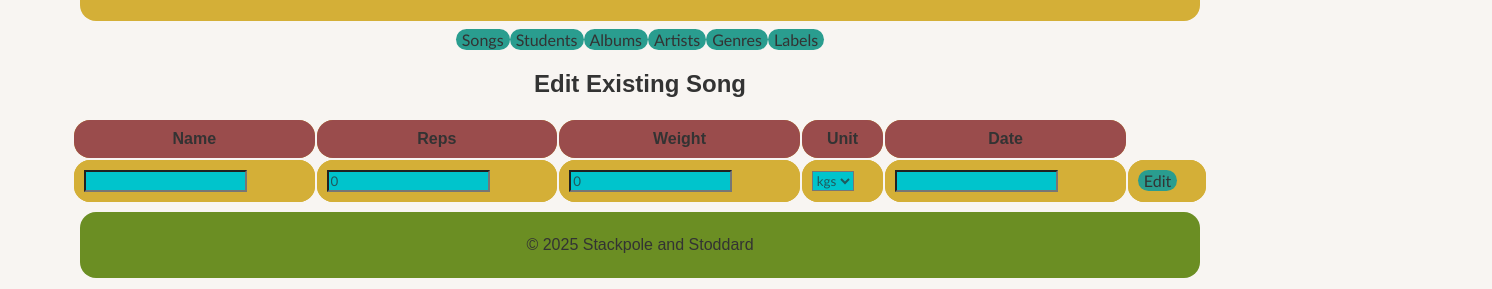
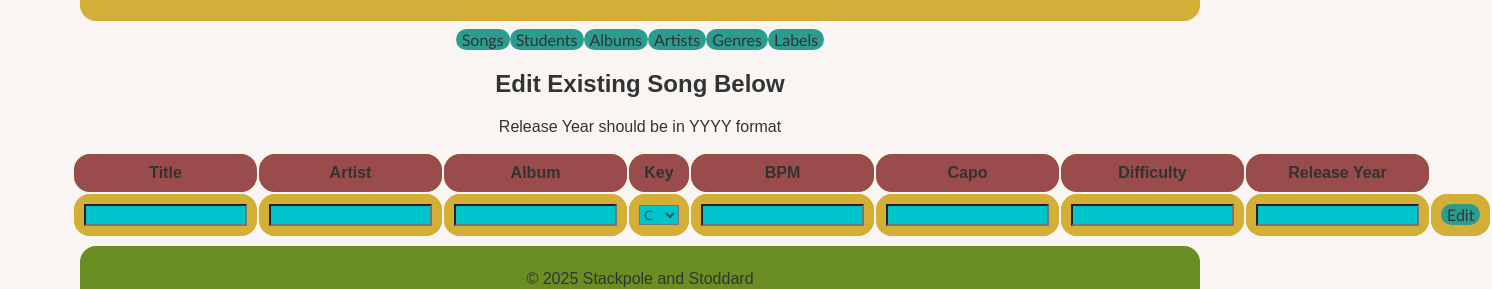
Before and after one commit to cocomittens/guitar-db, a React (Vite) app in the folder frontend/: page /edit-Song/1 in a window 1280 px wide. Shown: the part 320-609 px from the top of the page, 1492 px wide, since content can reach past the window. Built offline with nearby package versions, Linux system fonts and the light colour scheme; no server answers.

Commit message:
Edit and delete

```diff
--- a/frontend/src/components/Table.jsx
+++ b/frontend/src/components/Table.jsx
@@ -1,5 +1,7 @@
 import TableRow from "./TableRow";
 import "../App.css";
+import Delete from "./Delete";
+import Edit from "./Edit";
 
 function Table({ items, columns }) {
   return (
--- a/frontend/src/components/TableRow.jsx
+++ b/frontend/src/components/TableRow.jsx
@@ -1,4 +1,6 @@
 import "../App.css";
+import Edit from "./Edit";
+import Delete from "./Delete";
 
 function TableRow({ item }) {
   return (
@@ -6,6 +8,8 @@ function TableRow({ item }) {
       {Object.keys(item).map((key, index) => (
         <td key={index}>{item[key]}</td>
       ))}
+      <Edit />
+      <Delete />
     </tr>
   );
 }
--- a/frontend/src/pages/CreateSongPage.jsx
+++ b/frontend/src/pages/CreateSongPage.jsx
@@ -1,40 +1,37 @@
-import { useState } from 'react';
-import { useNavigate } from 'react-router-dom'
+import { useState } from "react";
+import { useNavigate } from "react-router-dom";
 
 export const AddSongPage = () => {
-
-    const [title, settitle] = useState('');
-    const [artist, setartist] = useState('');
-    const [album, setalbum] = useState('');
-    const [key, setkey] = useState('C');
-    const [bpm, setbpm] = useState('');
-    const [capo, setcapo] = useState('');
-    const [difficulty, setdifficulty] = useState('');
-    const [year, setyear] = useState('');
+  const [title, settitle] = useState("");
+  const [artist, setartist] = useState("");
+  const [album, setalbum] = useState("");
+  const [key, setkey] = useState("C");
+  const [bpm, setbpm] = useState("");
+  const [capo, setcapo] = useState("");
+  const [difficulty, setdifficulty] = useState("");
+  const [year, setyear] = useState("");
 
   const navigate = useNavigate();
 
   const addSong = async () => {
-        const newSong = {title, artist, album, key, bpm, capo, difficulty, year}
-        const response = await fetch(
-            '/Songs', {
-                method: 'POST',
-                headers: {'Content-type': 'application/json'},
+    const newSong = { title, artist, album, key, bpm, capo, difficulty, year };
+    const response = await fetch("/Songs", {
+      method: "POST",
+      headers: { "Content-type": "application/json" },
       body: JSON.stringify(newSong),
+    });
+    if (response.status === 201) {
+      alert("Successfully added the Song");
+    } else {
+      alert("Failed to add Song, status code = " + response.status);
     }
-        );
-        if(response.status===201){
-            alert("Successfully added the Song");
-        }else{
-            alert("Failed to add Song, status code = " + response.status)
-        }
-        navigate('/')
+    navigate("/");
   };
 
   return (
     <div>
       <h2>Log New Song Below</h2>
-        <p>capo should be in MM-DD-YY format</p>
+      <p>Release Year should be in YYYY format</p>
       <table>
         <thead>
           <tr>
@@ -46,89 +43,89 @@ export const AddSongPage = () => {
             <th>Capo</th>
             <th>Difficulty</th>
             <th>Release Year</th>
-
           </tr>
         </thead>
         <tbody>
-
           <tr>
             <td>
               <input
                 type="text"
                 id="Song title"
                 value={title}
-                onChange={e => settitle(e.target.value)} />
+                onChange={(e) => settitle(e.target.value)}
+              />
             </td>
             <td>
               <input
                 type="text"
                 value={artist}
-                onChange={e => setartist(e.target.value)} />
+                onChange={(e) => setartist(e.target.value)}
+              />
             </td>
             <td>
               <input
                 type="text"
                 value={album}
-                onChange={e=> setalbum(e.target.value)} />
+                onChange={(e) => setalbum(e.target.value)}
+              />
             </td>
             <td>
               <select
                 type="text"
                 value={key}
-                onChange={e => setkey(e.target.value)}
+                onChange={(e) => setkey(e.target.value)}
               >
-                <option value = "C">C</option>
-                <option value = "C#">C#</option>
-                <option value = "D">D</option>
-                <option value = "D#">D#</option>
-                <option value = "E">E</option>
-                <option value = "F">F</option>
-                <option value = "F#">F#</option>
-                <option value = "G">G</option>
-                <option value = "G#">G#</option>
-                <option value = "A">A</option>
-                <option value = "A#">A#</option>
-                <option value = "B">B</option>
+                <option value="C">C</option>
+                <option value="C#">C#</option>
+                <option value="D">D</option>
+                <option value="D#">D#</option>
+                <option value="E">E</option>
+                <option value="F">F</option>
+                <option value="F#">F#</option>
+                <option value="G">G</option>
+                <option value="G#">G#</option>
+                <option value="A">A</option>
+                <option value="A#">A#</option>
+                <option value="B">B</option>
               </select>
             </td>
             <td>
               <input
                 type="number"
                 value={bpm}
-                onChange={e => setbpm(e.target.valueAsNumber)} />
+                onChange={(e) => setbpm(e.target.valueAsNumber)}
+              />
             </td>
             <td>
               <input
                 type="number"
                 value={capo}
-                onChange={e => setcapo(e.target.valueAsNumber)} />
+                onChange={(e) => setcapo(e.target.valueAsNumber)}
+              />
             </td>
             <td>
               <input
                 type="number"
                 value={difficulty}
-                onChange={e => setdifficulty(e.target.valueAsNumber)} />
+                onChange={(e) => setdifficulty(e.target.valueAsNumber)}
+              />
             </td>
             <td>
               <input
                 type="number"
                 value={year}
-                onChange={e => setyear(e.target.valueAsNumber)} />
+                onChange={(e) => setyear(e.target.valueAsNumber)}
+              />
             </td>
 
             <td classtitle="no-border-row">
-            <button
-                onClick={addSong}
-            >Add</button>
+              <button onClick={addSong}>Add</button>
             </td>
           </tr>
-
         </tbody>
       </table>
     </div>
-
-
   );
-}
+};
 
 export default AddSongPage;
--- a/frontend/src/pages/EditSongPage.jsx
+++ b/frontend/src/pages/EditSongPage.jsx
@@ -1,122 +1,131 @@
-import { useState, useEffect } from 'react';
-import { useNavigate, useParams } from 'react-router-dom'
+import { useState } from "react";
+import { useNavigate } from "react-router-dom";
 
 export const EditSongPage = () => {
-
-    const {id} = useParams();
-    const [name, setName] = useState('');
-    const [reps, setReps] = useState(0);
-    const [weight, setWeight] = useState(0);
-    const [unit, setUnit] = useState('kgs');
-    const [date, setDate] = useState('');
-
+  const [title, settitle] = useState("");
+  const [artist, setartist] = useState("");
+  const [album, setalbum] = useState("");
+  const [key, setkey] = useState("C");
+  const [bpm, setbpm] = useState("");
+  const [capo, setcapo] = useState("");
+  const [difficulty, setdifficulty] = useState("");
+  const [year, setyear] = useState("");
 
   const navigate = useNavigate();
 
-
-    useEffect(() => {
-        const fetchSong = async () => {
-            const response = await fetch(`/Song/${id}`);
-            if (response.ok) {
-                const Song = await response.json();
-                setName(Song.name);
-                setReps(Song.reps);
-                setWeight(Song.weight);
-                setUnit(Song.unit);
-                setDate(Song.date);
+  const editSong = async () => {
+    const editedSong = { name, reps, weight, unit, date };
+    const response = await fetch(`/Song/${id}`, {
+      method: "PUT",
+      headers: { "Content-type": "application/json" },
+      body: JSON.stringify(editedSong),
+    });
+    if (response.status === 200) {
+      alert("Successfully edited the Song");
     } else {
-                console.error('Failed to fetch Song');
+      alert("Failed to edit Song, status code = " + response.status);
     }
-        };
-
-        fetchSong();
-    }, [id]);
-
-    const editSong = async () => {
-        const editedSong = {name, reps, weight, unit, date}
-        const response = await fetch(
-            `/Song/${id}`, {
-                method: 'PUT',
-                headers: {'Content-type': 'application/json'},
-                body: JSON.stringify(editedSong),
-            }
-        );
-        if(response.status===200){
-            alert("Successfully edited the Song");
-        }else{
-            alert("Failed to edit Song, status code = " + response.status)
-        }
-        navigate('/')
+    navigate("/");
   };
 
   return (
     <div>
-            <h2>Edit Existing Song</h2>
+      <h2>Edit Existing Song Below</h2>
+      <p>Release Year should be in YYYY format</p>
       <table>
         <thead>
           <tr>
-                <th>Name</th>
-                <th>Reps</th>
-                <th>Weight</th>
-                <th>Unit</th>
-                <th>Date</th>
-
+            <th>Title</th>
+            <th>Artist</th>
+            <th>Album</th>
+            <th>Key</th>
+            <th>BPM</th>
+            <th>Capo</th>
+            <th>Difficulty</th>
+            <th>Release Year</th>
           </tr>
         </thead>
         <tbody>
-
           <tr>
             <td>
               <input
                 type="text"
-            id="Song Name"
-            value={name}
-            onChange={e => setName(e.target.value)} />
+                id="Song title"
+                value={title}
+                onChange={(e) => settitle(e.target.value)}
+              />
+            </td>
+            <td>
+              <input
+                type="text"
+                value={artist}
+                onChange={(e) => setartist(e.target.value)}
+              />
+            </td>
+            <td>
+              <input
+                type="text"
+                value={album}
+                onChange={(e) => setalbum(e.target.value)}
+              />
+            </td>
+            <td>
+              <select
+                type="text"
+                value={key}
+                onChange={(e) => setkey(e.target.value)}
+              >
+                <option value="C">C</option>
+                <option value="C#">C#</option>
+                <option value="D">D</option>
+                <option value="D#">D#</option>
+                <option value="E">E</option>
+                <option value="F">F</option>
+                <option value="F#">F#</option>
+                <option value="G">G</option>
+                <option value="G#">G#</option>
+                <option value="A">A</option>
+                <option value="A#">A#</option>
+                <option value="B">B</option>
+              </select>
             </td>
             <td>
               <input
                 type="number"
-            value={reps}
-            onChange={e => setReps(e.target.valueAsNumber)} />
+                value={bpm}
+                onChange={(e) => setbpm(e.target.valueAsNumber)}
+              />
             </td>
             <td>
               <input
                 type="number"
-            value={weight}
-            onChange={e => setWeight(e.target.valueAsNumber)} />
-            </td>
-            <td>
-         <select
-            type="text"
-            value={unit}
-            onChange={e => setUnit(e.target.value)}
-            >
-            <option value = "kgs">kgs</option>
-            <option value = "lbs">lbs</option>
-            </select>
+                value={capo}
+                onChange={(e) => setcapo(e.target.valueAsNumber)}
+              />
             </td>
             <td>
               <input
-            type="text"
-            value={date}
-            onChange={e => setDate(e.target.value)} />
+                type="number"
+                value={difficulty}
+                onChange={(e) => setdifficulty(e.target.valueAsNumber)}
+              />
             </td>
-            <td className="no-border-row">
-        <button
-            onClick={editSong}
-        >Edit</button>
+            <td>
+              <input
+                type="number"
+                value={year}
+                onChange={(e) => setyear(e.target.valueAsNumber)}
+              />
+            </td>
+
+            <td classtitle="no-border-row">
+              <button onClick={editSong}>Edit</button>
             </td>
           </tr>
-
         </tbody>
-
       </table>
     </div>
-
-
   );
-}
-
-
+};
 
 export default EditSongPage;
```
Also changed, not shown: frontend/src/components/Delete.jsx (renamed from frontend/src/Delete.jsx), frontend/src/components/Edit.jsx (renamed from frontend/src/Edit.jsx). Lines whose indentation alone changed are shown as unchanged.
